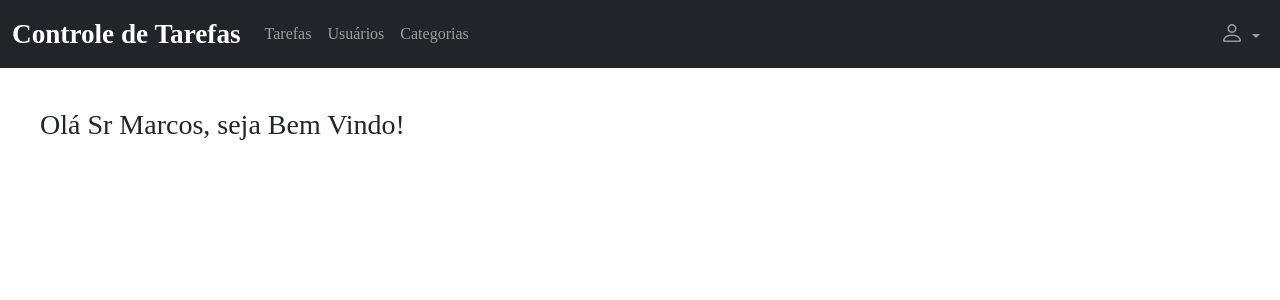
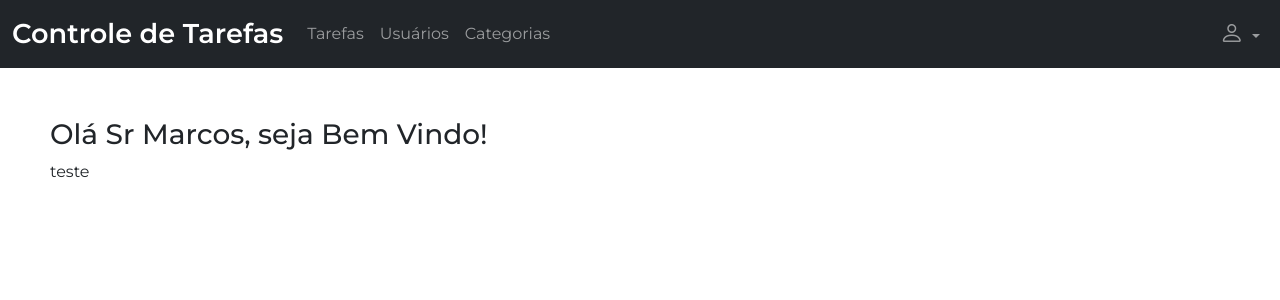
Before and after one commit to MarcosCondeJr/ControleDeTarefas2-PHP, a PHP site: page / in a window 1280 px wide. Shown: the top 300 px of the page. Run offline with PHP 8.4, Linux system fonts and the light colour scheme.

Commit message:
fix: consertando erros

```diff
--- a/App/Views/Home/HomePage.php
+++ b/App/Views/Home/HomePage.php
@@ -6,9 +6,15 @@
     <meta charset="UTF-8">
     <meta name="viewport" content="width=device-width, initial-scale=1.0">
     <link rel="stylesheet" href="public/css/styleHome.css">
+    <link href="https://cdn.jsdelivr.net/npm/bootstrap-icons/font/bootstrap-icons.css" rel="stylesheet">
+    <link href="https://cdn.jsdelivr.net/npm/bootstrap@5.3.3/dist/css/bootstrap.min.css" rel="stylesheet" integrity="sha384-QWTKZyjpPEjISv5WaRU9OFeRpok6YctnYmDr5pNlyT2bRjXh0JMhjY6hW+ALEwIH" crossorigin="anonymous">
+    <script src="https://cdn.jsdelivr.net/npm/bootstrap@5.3.3/dist/js/bootstrap.bundle.min.js" integrity="sha384-YvpcrYf0tY3lHB60NNkmXc5s9fDVZLESaAA55NDzOxhy9GkcIdslK1eN7N6jIeHz" crossorigin="anonymous"></script>
     <title>Home</title>
 </head>
 <body>
-    <h3 class="titulo">Olá Sr Marcos, seja Bem Vindo!</h3>
+    <div class="titulo">
+        <h3>Olá Sr Marcos, seja Bem Vindo!</h3>
+        <p>teste</p>
+    </div>
 </body>
 </html>
--- a/public/css/styleHome.css
+++ b/public/css/styleHome.css
@@ -3,5 +3,5 @@
 }
 
 .titulo {
-    padding: 40px;
+    padding: 50px;
 }
--- a/public/css/styleNavbar.css
+++ b/public/css/styleNavbar.css
@@ -1,4 +1,4 @@
-@import url('https://fonts.googleapis.com/css2?family=Poppins:ital,wght@0,100;0,200;0,300;0,400;0,500;0,600;0,700;0,800;0,900;1,100;1,200;1,300;1,400;1,500;1,600;1,700;1,800;1,900&family=Titillium+Web:ital,wght@0,200;0,300;0,400;0,600;0,700;0,900;1,200;1,300;1,400;1,600;1,700&display=swap');
+@import url('https://fonts.googleapis.com/css2?family=Montserrat:ital,wght@0,100..900;1,100..900&family=Poppins:ital,wght@0,100;0,200;0,300;0,400;0,500;0,600;0,700;0,800;0,900;1,100;1,200;1,300;1,400;1,500;1,600;1,700;1,800;1,900&family=Titillium+Web:ital,wght@0,200;0,300;0,400;0,600;0,700;0,900;1,200;1,300;1,400;1,600;1,700&display=swap');
 
 *{
     font-family: "Montserrat", serif;
```
